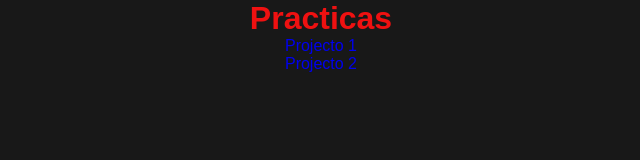
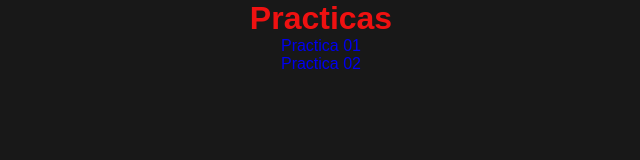
Before and after one commit to DannaGlz-droid/DannaGlz-droid.github.io, a plain HTML site: page index.html in a window 1280 px wide. Shown: the full height of the page, 319-959 px from the left. Drawn offline with Linux system fonts and the light colour scheme.

Commit message:
Ajustes otra otra vex jijiji

```diff
--- a/index.html
+++ b/index.html
@@ -10,8 +10,8 @@
     <h1>Practicas</h1>
 
     <ul>
-    <li><a href="https://username.github.io/pweb_practica02">Projecto 1</a></li>
-    <li><a href="https://username.github.io/pweb_practica03">Projecto 2</a></li>
+    <li><a href="https://username.github.io/pweb_practica02">Practica 01</a></li>
+    <li><a href="https://username.github.io/pweb_practica03">Practica 02</a></li>
     </ul>
 
 </body>
```
